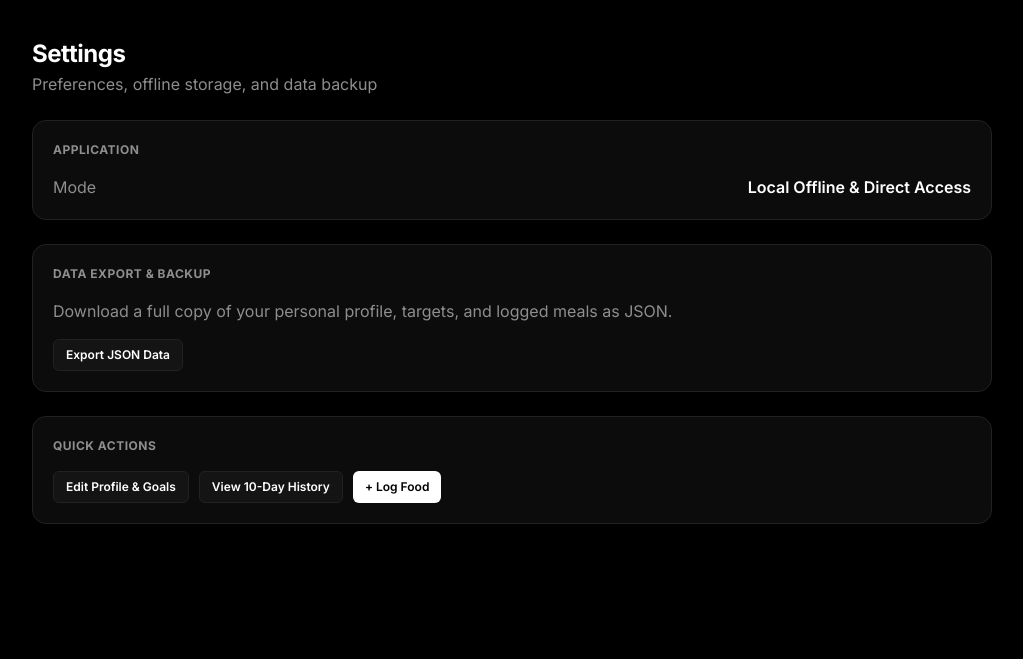
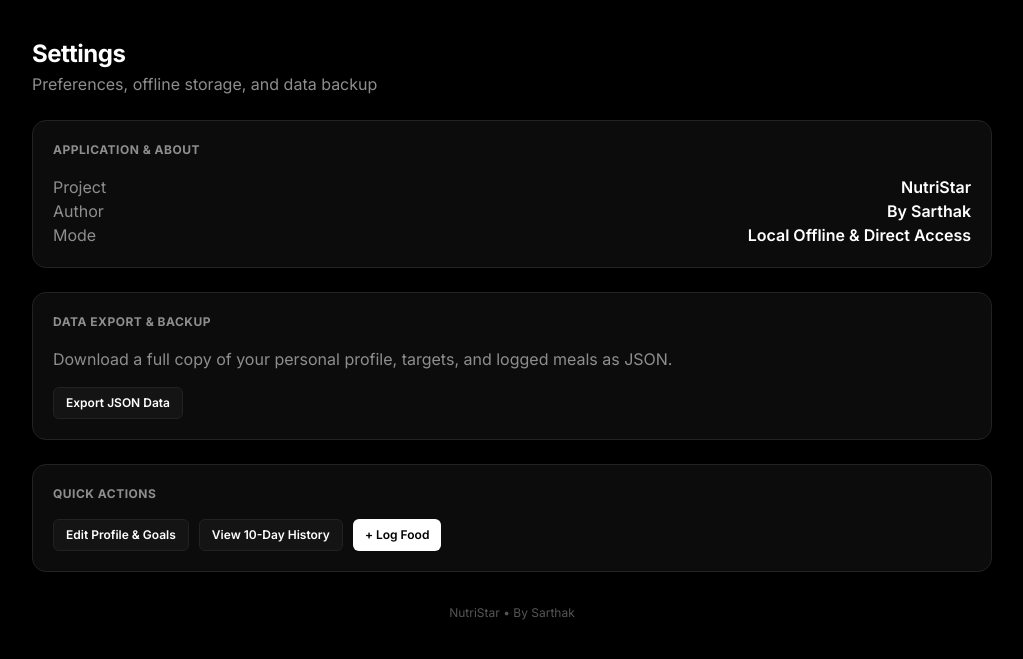
Before and after one commit to sarthakargade9166-max/NutriStar, a Flask app: page /settings in a window 1280 px wide. Shown: the part 57-716 px from the top of the page, without its empty margins (128-1151 px from the left). Run offline with Flask 3, Linux system fonts and the light colour scheme; data comes from the database, SQL or seed files in the repository.

Commit message:
Add project attribution, NOTICE.md, and update repository hygiene rules

```diff
--- a/templates/base.html
+++ b/templates/base.html
@@ -54,6 +54,9 @@
 
     <main class="main-wrapper">
         {% block content %}{% endblock %}
+        <footer class="app-footer" style="text-align: center; padding: 32px 0 16px 0; color: var(--text-muted); font-size: 12px;">
+            <span>NutriStar &bull; By Sarthak</span>
+        </footer>
     </main>
 
 
--- a/templates/settings.html
+++ b/templates/settings.html
@@ -14,7 +14,15 @@
 
     <div class="section-card">
         <div class="section-header">
-            <span class="section-title">APPLICATION</span>
+            <span class="section-title">APPLICATION & ABOUT</span>
+        </div>
+        <div class="settings-row">
+            <span class="text-secondary">Project</span>
+            <span class="settings-val">NutriStar</span>
+        </div>
+        <div class="settings-row">
+            <span class="text-secondary">Author</span>
+            <span class="settings-val">By Sarthak</span>
         </div>
         <div class="settings-row">
             <span class="text-secondary">Mode</span>
```
Also changed, not shown: NOTICE.md (added, +5 -0 lines), README.md, 1 other file.
